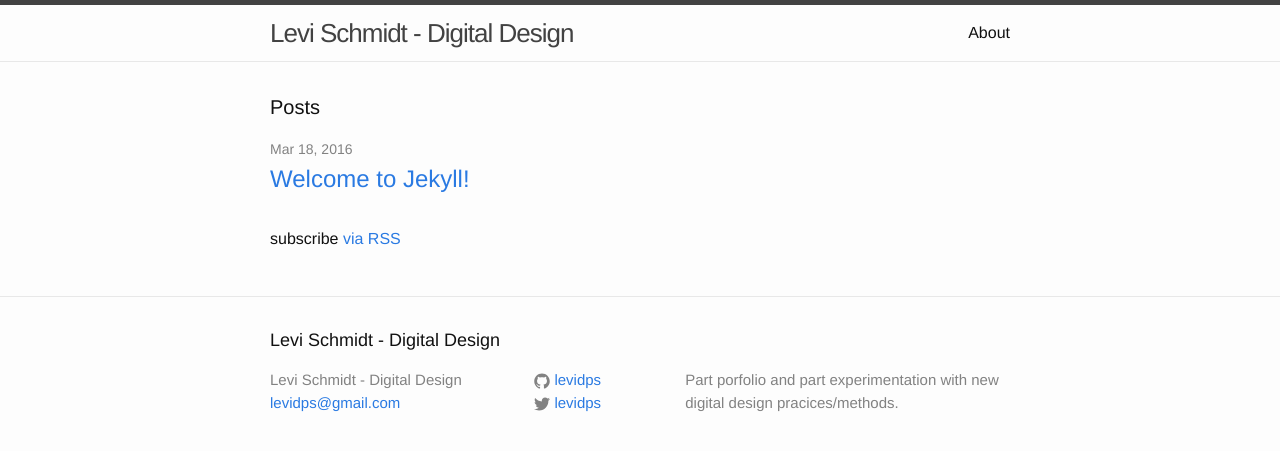
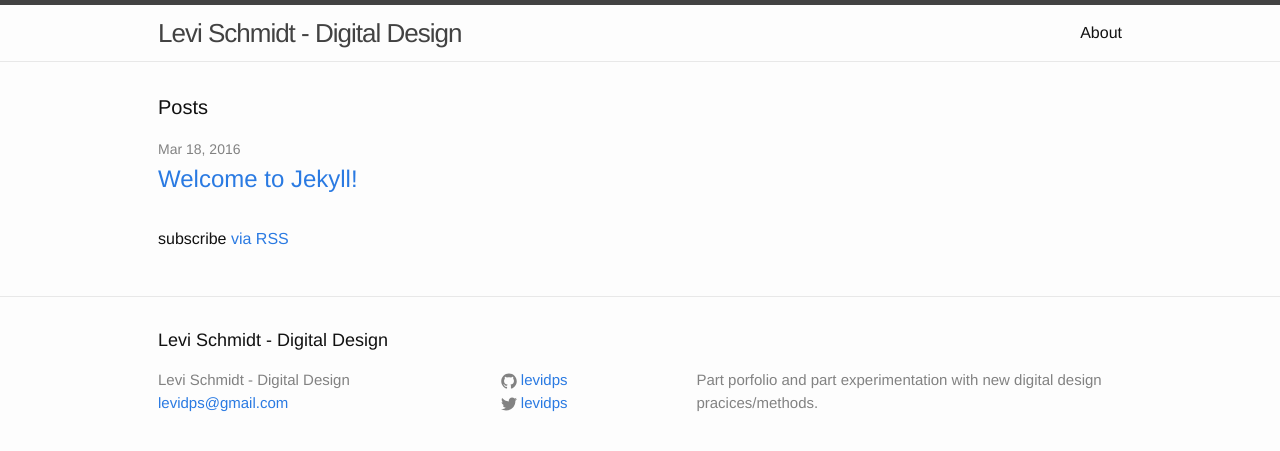
Before and after one commit to levidps/levidps.github.io, a Jekyll site: the page built from index.html, in a window 1280 px wide. Shown: the top 451 px of the page. Built offline with Jekyll 4.4.1, drawn with Linux system fonts in a browser that asks for light colours.

Commit message:
EOD Commit

```diff
--- a/_layouts/post.html
+++ b/_layouts/post.html
@@ -5,6 +5,7 @@ layout: default
 
   <header class="post-header">
     <h1 class="post-title" itemprop="name headline">{{ page.title }}</h1>
+
     <p class="post-meta"><time datetime="{{ page.date | date_to_xmlschema }}" itemprop="datePublished">{{ page.date | date: "%b %-d, %Y" }}</time>{% if page.author %} • <span itemprop="author" itemscope itemtype="http://schema.org/Person"><span itemprop="name">{{ page.author }}</span></span>{% endif %}</p>
   </header>
 
--- a/css/main.scss
+++ b/css/main.scss
@@ -23,7 +23,7 @@ $grey-color-light: lighten($grey-color, 40%);
 $grey-color-dark:  darken($grey-color, 25%);
 
 // Width of the content area
-$content-width:    800px;
+$content-width:    1024px;
 
 $on-palm:          600px;
 $on-laptop:        800px;
```
